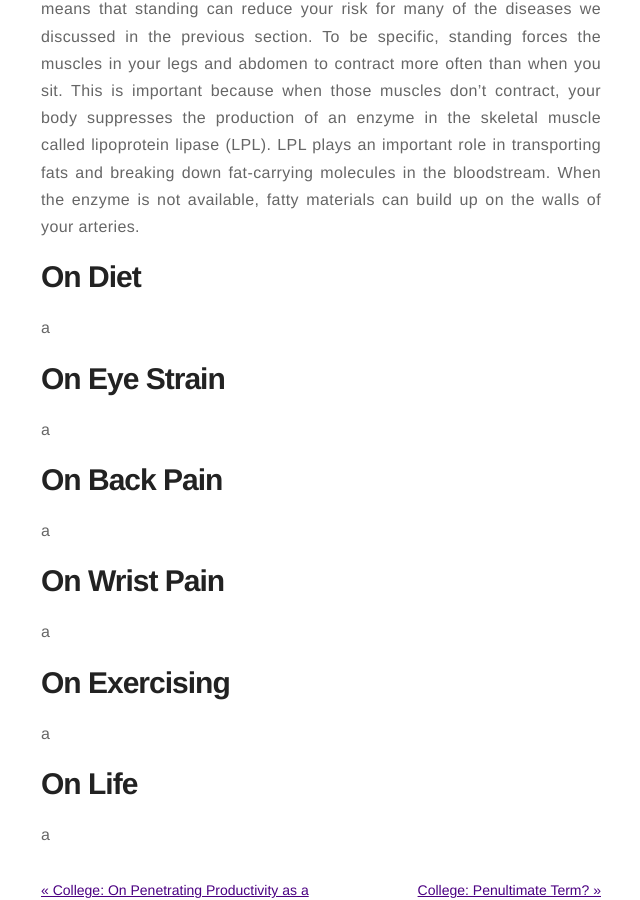
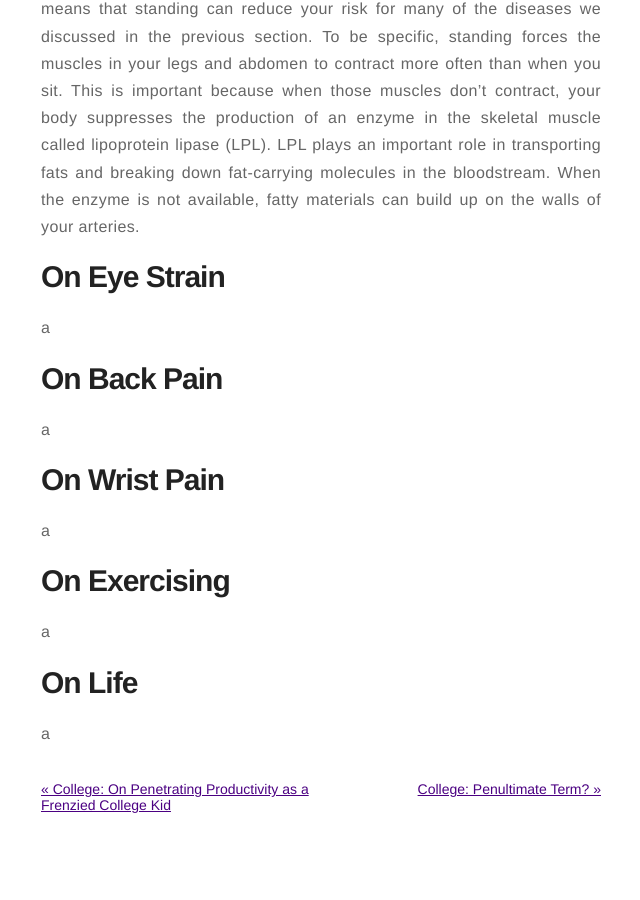
Before and after one commit to jpamata/jpamata.github.io, a Jekyll site: the page built from _posts/2016-9-10-notes-from-the-healthy-programmer.md, in a window 1280 px wide and 900 px high, scrolled down 915 px. Shown: the whole window, without its empty margins (319-959 px from the left). Built offline with Jekyll 4.4.1, drawn with Linux system fonts in a browser that asks for light colours; comment, search, counter and statistics services are not loaded.

Commit message:
Update 2016-9-10-notes-from-the-healthy-programmer.md

```diff
--- a/_posts/2016-9-10-notes-from-the-healthy-programmer.md
+++ b/_posts/2016-9-10-notes-from-the-healthy-programmer.md
@@ -20,9 +20,6 @@ description: Some of my notes, input, and some additional research for the book,
 <p align="justify"><strong>Stand</strong> An advantage of standing is that it’s not sitting. This simple fact means that standing can reduce your risk for many of the diseases we discussed in the previous section. To be specific, standing forces the muscles in your legs
 and abdomen to contract more often than when you sit. This is important because when those muscles don’t contract, your body suppresses the production of an enzyme in the skeletal muscle called lipoprotein lipase (LPL). LPL plays an important role in transporting fats and breaking down fat-carrying molecules in the bloodstream. When the enzyme is not available, fatty materials can build up on the walls of your arteries.</p>
 
-# On Diet
-<p align="justify"></p>a
-
 # On Eye Strain
 <p align="justify"></p>a
 
```
